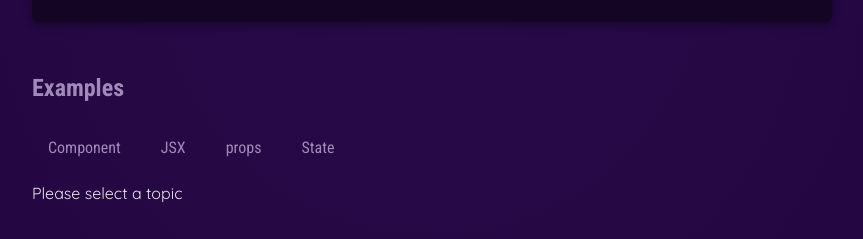
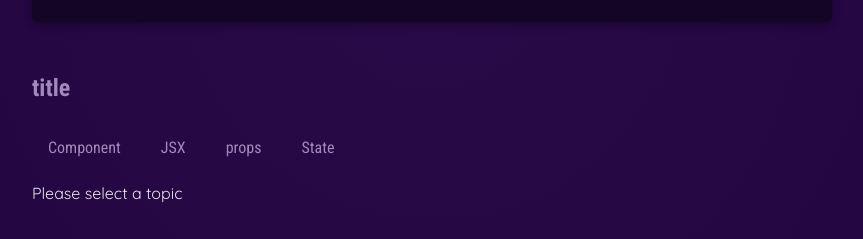
Before and after one commit to ozgekilic96/React, a React (Vite) app in the folder React-Essentials/: page / in a window 1280 px wide. Shown: the part 677-916 px from the top of the page, without its empty margins (208-1071 px from the left). Built offline with nearby package versions, Linux system fonts and the light colour scheme.

Commit message:
components

```diff
--- a/React-Essentials/src/components/Examples.jsx
+++ b/React-Essentials/src/components/Examples.jsx
@@ -2,6 +2,7 @@
 
 import TabButton from "./TabButton.jsx";
 import { EXAMPLES } from "../data.js";
+import Section from './Section.jsx'
 
 export default function Example() {
   const [selectedTopic, setSelectedTopic] = useState();
@@ -11,8 +12,7 @@
   }
 
   return (
-    <section id="examples">
-      <h2> Examples </h2>
+    <Section title="Examples" id="examples">
       <menu>
         <TabButton
           isSelected={selectedTopic === "components"}
@@ -49,6 +49,6 @@
           </pre>
         </div>
       ) : null}
-    </section>
+    </Section>
   );
 }
--- /dev/null
+++ b/React-Essentials/src/components/Section.jsx
@@ -0,0 +1,8 @@
+export default function Section({ title, children, ...props }) {
+  return (
+    <section {...props}>
+      <h2> title </h2>
+      {children}
+    </section>
+  )
+}
```
